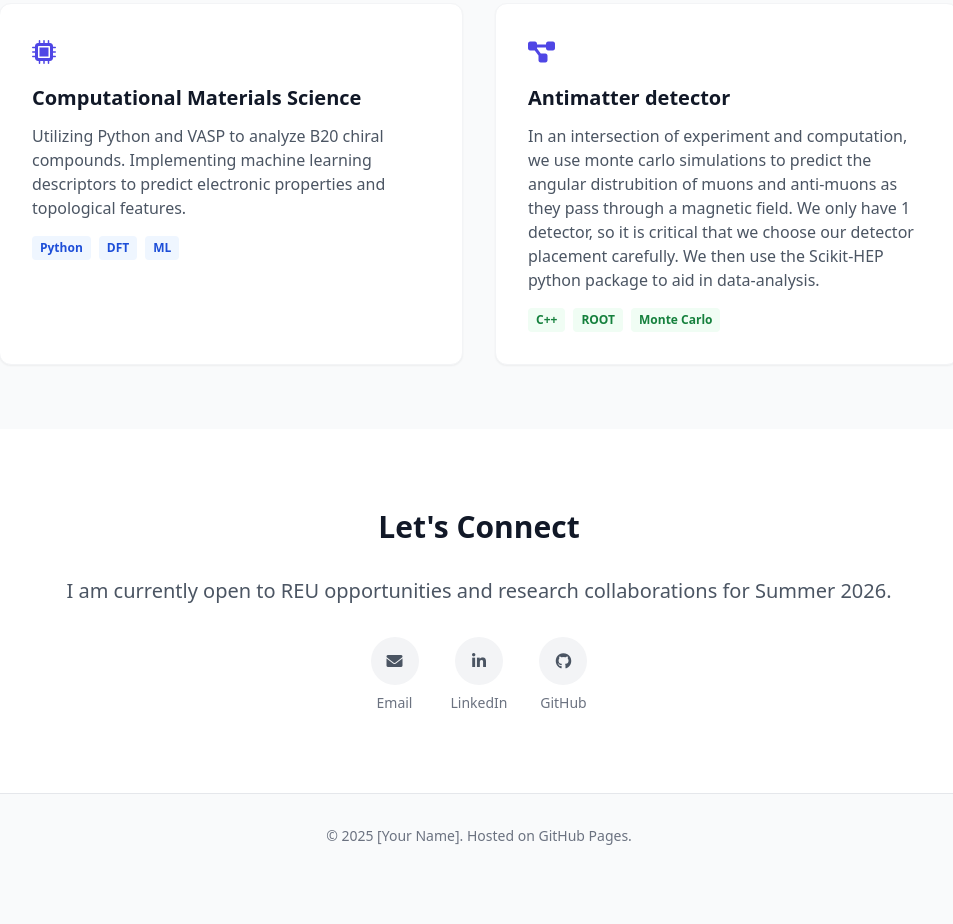
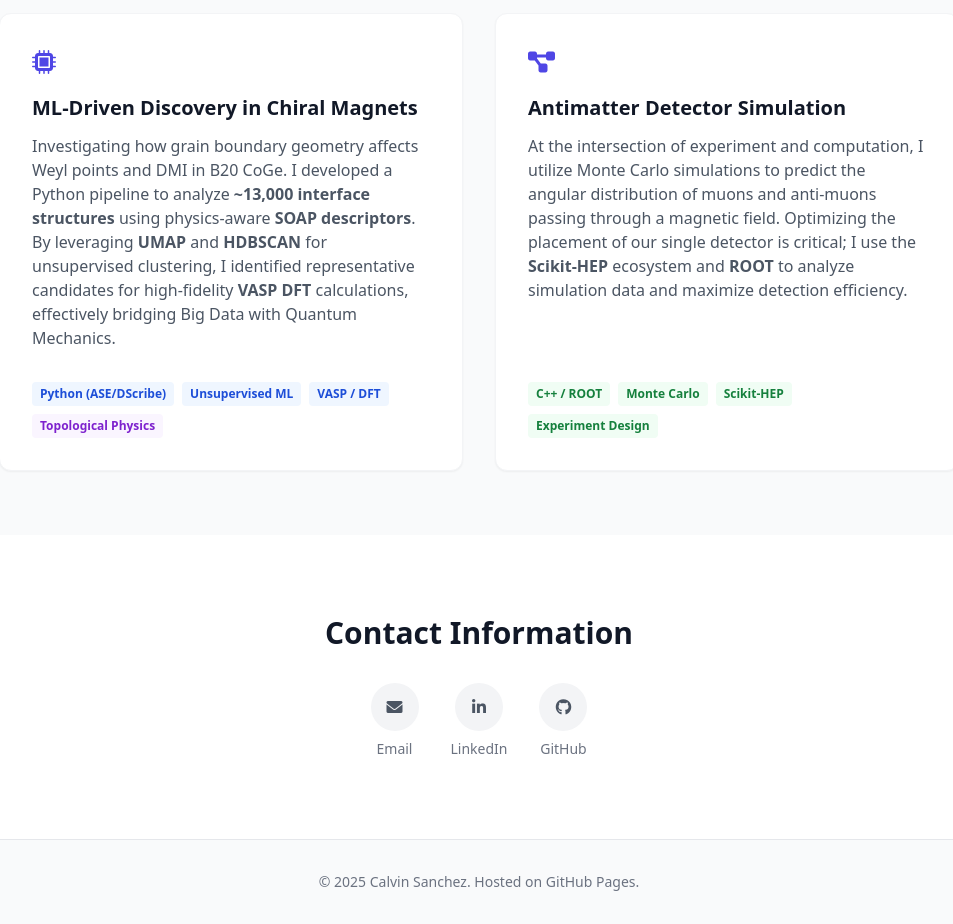
Before and after one commit to csanchez05/csanchez05.github.io, a plain HTML site: page index.html in a window 1280 px wide. Shown: the part 1160-2084 px from the top of the page, without its empty margins (161-1114 px from the left). Before the commit the page ends 2038 px from the top, so only its background shows below. Drawn offline with nearby package versions, Linux system fonts and the light colour scheme.

Commit message:
Update portfolio with personal details and projects

```diff
--- a/index.html
+++ b/index.html
@@ -3,7 +3,7 @@
 <head>
     <meta charset="UTF-8">
     <meta name="viewport" content="width=device-width, initial-scale=1.0">
-    <title>Researcher Portfolio</title>
+    <title>Calvin Sanchez | Researcher Portfolio</title>
     <!-- Tailwind CSS for styling -->
     <script src="https://cdn.tailwindcss.com"></script>
     <!-- Font Awesome for Icons -->
@@ -20,7 +20,7 @@
         <div class="max-w-5xl mx-auto px-4 sm:px-6 lg:px-8">
             <div class="flex justify-between h-16">
                 <div class="flex items-center">
-                    <span class="text-xl font-bold text-indigo-900 tracking-tight">Your Name</span>
+                    <span class="text-xl font-bold text-indigo-900 tracking-tight">Calvin Sanchez</span>
                 </div>
                 <div class="flex items-center space-x-6">
                     <a href="#about" class="text-gray-600 hover:text-indigo-600 transition">About</a>
@@ -36,12 +36,11 @@
         <div class="max-w-5xl mx-auto px-4 py-20 sm:px-6 lg:px-8 flex flex-col md:flex-row items-center">
             <div class="md:w-1/2 text-center md:text-left mb-10 md:mb-0">
                 <h1 class="text-4xl md:text-5xl font-extrabold text-gray-900 leading-tight mb-4">
-                    Exploring the Intersection of <span class="text-indigo-600">Physics & Computation</span>
+                    Bridging <span class="text-indigo-600">Topology, ML,</span> & <span class="text-indigo-600">High Energy Physics</span>
                 </h1>
                 <p class="text-lg text-gray-600 mb-8 max-w-lg">
-                    Undergraduate Researcher <br>
-                    Currently Serving in USMC Reserves. <br>
-                    Specializing in Computational Materials & High Energy Physics.
+                    Undergraduate Researcher & USMC Reservist.<br>
+                    Building data-driven pipelines to discover topological phases in quantum materials and simulating particle detectors for high-energy physics.
                 </p>
                 <div class="flex justify-center md:justify-start space-x-4">
                     <a href="#contact" class="px-6 py-3 bg-indigo-600 text-white font-medium rounded-lg hover:bg-indigo-700 transition shadow-md">
@@ -52,7 +51,7 @@
                     </a>
                 </div>
             </div>
-            <!-- Abstract Graphic / Placeholder for your photo -->
+            <!-- Abstract Graphic -->
             <div class="md:w-1/2 flex justify-center">
                 <div class="w-64 h-64 md:w-80 md:h-80 bg-gradient-to-tr from-indigo-500 to-purple-600 rounded-full flex items-center justify-center shadow-2xl text-white text-9xl">
                     <i class="fas fa-atom fa-spin-slow"></i>
@@ -66,10 +65,10 @@
         <div class="max-w-3xl mx-auto px-4 sm:px-6 lg:px-8 text-center">
             <h2 class="text-3xl font-bold text-gray-900 mb-6">About Me</h2>
             <p class="text-lg text-gray-600 leading-relaxed mb-6">
-                I am a Physics and Mathematics double major with a passion for understanding the fundamental laws of the universe through computational methods.
+                I am a Physics and Mathematics double major driven by the challenge of modeling complex physical systems. My work focuses on the intersection of theoretical physics and advanced computation.
             </p>
             <p class="text-lg text-gray-600 leading-relaxed">
-                Currently, I apply machine learning techniques to investigate <strong>Weyl points in B20 compounds</strong> and perform Density Functional Theory (DFT) calculations. My goal is to pivot these computational skills toward <strong>High Energy Particle Physics</strong>, contributing to research at major facilities like CERN or Fermilab.
+                Currently, I am investigating <strong>Topological Weyl Semimetals</strong> using a custom Machine Learning pipeline to screen thousands of grain boundary interfaces. My broader ambition is to pivot these high-performance computing skills toward <strong>High Energy Particle Physics</strong>, contributing to experimental analysis at major facilities like CERN or Fermilab.
             </p>
         </div>
     </section>
@@ -81,37 +80,40 @@
 
             <div class="grid grid-cols-1 md:grid-cols-2 gap-8">
 
-                <!-- Project 1 -->
-                <div class="bg-white p-8 rounded-xl shadow-sm hover:shadow-md transition border border-gray-100">
+                <!-- Project 1: The CoGe / ML Project -->
+                <div class="bg-white p-8 rounded-xl shadow-sm hover:shadow-md transition border border-gray-100 flex flex-col h-full">
                     <div class="text-indigo-600 text-2xl mb-4">
                         <i class="fas fa-microchip"></i>
                     </div>
-                    <h3 class="text-xl font-bold text-gray-900 mb-3">Computational Materials Science</h3>
-                    <p class="text-gray-600 mb-4">
-                        Utilizing Python and VASP to analyze B20 chiral compounds. Implementing machine learning descriptors to predict electronic properties and topological features.
+                    <h3 class="text-xl font-bold text-gray-900 mb-3">ML-Driven Discovery in Chiral Magnets</h3>
+                    <p class="text-gray-600 mb-4 flex-grow">
+                        Investigating how grain boundary geometry affects Weyl points and DMI in B20 CoGe.
+                        I developed a Python pipeline to analyze <strong>~13,000 interface structures</strong> using physics-aware <strong>SOAP descriptors</strong>.
+                        By leveraging <strong>UMAP</strong> and <strong>HDBSCAN</strong> for unsupervised clustering, I identified representative candidates for high-fidelity <strong>VASP DFT</strong> calculations, effectively bridging Big Data with Quantum Mechanics.
                     </p>
-                    <div class="flex space-x-2">
-                        <span class="px-2 py-1 bg-blue-50 text-blue-700 text-xs font-semibold rounded">Python</span>
-                        <span class="px-2 py-1 bg-blue-50 text-blue-700 text-xs font-semibold rounded">DFT</span>
-                        <span class="px-2 py-1 bg-blue-50 text-blue-700 text-xs font-semibold rounded">ML</span>
+                    <div class="flex flex-wrap gap-2 mt-4">
+                        <span class="px-2 py-1 bg-blue-50 text-blue-700 text-xs font-semibold rounded">Python (ASE/DScribe)</span>
+                        <span class="px-2 py-1 bg-blue-50 text-blue-700 text-xs font-semibold rounded">Unsupervised ML</span>
+                        <span class="px-2 py-1 bg-blue-50 text-blue-700 text-xs font-semibold rounded">VASP / DFT</span>
+                        <span class="px-2 py-1 bg-purple-50 text-purple-700 text-xs font-semibold rounded">Topological Physics</span>
                     </div>
                 </div>
 
-                <!-- Project 2 -->
-                <div class="bg-white p-8 rounded-xl shadow-sm hover:shadow-md transition border border-gray-100">
+                <!-- Project 2: Antimatter Detector (Kept as is, but styled to match) -->
+                <div class="bg-white p-8 rounded-xl shadow-sm hover:shadow-md transition border border-gray-100 flex flex-col h-full">
                     <div class="text-indigo-600 text-2xl mb-4">
                         <i class="fas fa-project-diagram"></i>
                     </div>
-                    <h3 class="text-xl font-bold text-gray-900 mb-3">Antimatter detector</h3>
-                    <p class="text-gray-600 mb-4">
-                        In an intersection of experiment and computation, we use monte carlo simulations to predict the angular distrubition
-                        of muons and anti-muons as they pass through a magnetic field. We only have 1 detector, so it is critical that we choose our
-                        detector placement carefully. We then use the Scikit-HEP python package to aid in data-analysis.
+                    <h3 class="text-xl font-bold text-gray-900 mb-3">Antimatter Detector Simulation</h3>
+                    <p class="text-gray-600 mb-4 flex-grow">
+                        At the intersection of experiment and computation, I utilize Monte Carlo simulations to predict the angular distribution of muons and anti-muons passing through a magnetic field.
+                        Optimizing the placement of our single detector is critical; I use the <strong>Scikit-HEP</strong> ecosystem and <strong>ROOT</strong> to analyze simulation data and maximize detection efficiency.
                     </p>
-                    <div class="flex space-x-2">
-                        <span class="px-2 py-1 bg-green-50 text-green-700 text-xs font-semibold rounded">C++</span>
-                        <span class="px-2 py-1 bg-green-50 text-green-700 text-xs font-semibold rounded">ROOT</span>
+                    <div class="flex flex-wrap gap-2 mt-4">
+                        <span class="px-2 py-1 bg-green-50 text-green-700 text-xs font-semibold rounded">C++ / ROOT</span>
                         <span class="px-2 py-1 bg-green-50 text-green-700 text-xs font-semibold rounded">Monte Carlo</span>
+                        <span class="px-2 py-1 bg-green-50 text-green-700 text-xs font-semibold rounded">Scikit-HEP</span>
+                        <span class="px-2 py-1 bg-green-50 text-green-700 text-xs font-semibold rounded">Experiment Design</span>
                     </div>
                 </div>
 
@@ -122,10 +124,7 @@
     <!-- Contact Section -->
     <section id="contact" class="py-20 bg-white">
         <div class="max-w-4xl mx-auto px-4 text-center">
-            <h2 class="text-3xl font-bold text-gray-900 mb-8">Let's Connect</h2>
-            <p class="text-xl text-gray-600 mb-8">
-                I am currently open to REU opportunities and research collaborations for Summer 2026.
-            </p>
+            <h2 class="text-3xl font-bold text-gray-900 mb-8">Contact Information</h2>
             <div class="flex justify-center space-x-8">
                 <a href="mailto:your.email@example.com" class="flex flex-col items-center group">
                     <div class="w-12 h-12 bg-gray-100 rounded-full flex items-center justify-center text-gray-600 group-hover:bg-indigo-600 group-hover:text-white transition">
@@ -152,7 +151,7 @@
     <!-- Footer -->
     <footer class="bg-gray-50 py-8 border-t border-gray-200">
         <div class="max-w-5xl mx-auto px-4 text-center text-gray-500 text-sm">
-            <p>&copy; 2025 [Your Name]. Hosted on GitHub Pages.</p>
+            <p>&copy; 2025 Calvin Sanchez. Hosted on GitHub Pages.</p>
         </div>
     </footer>
 
```
